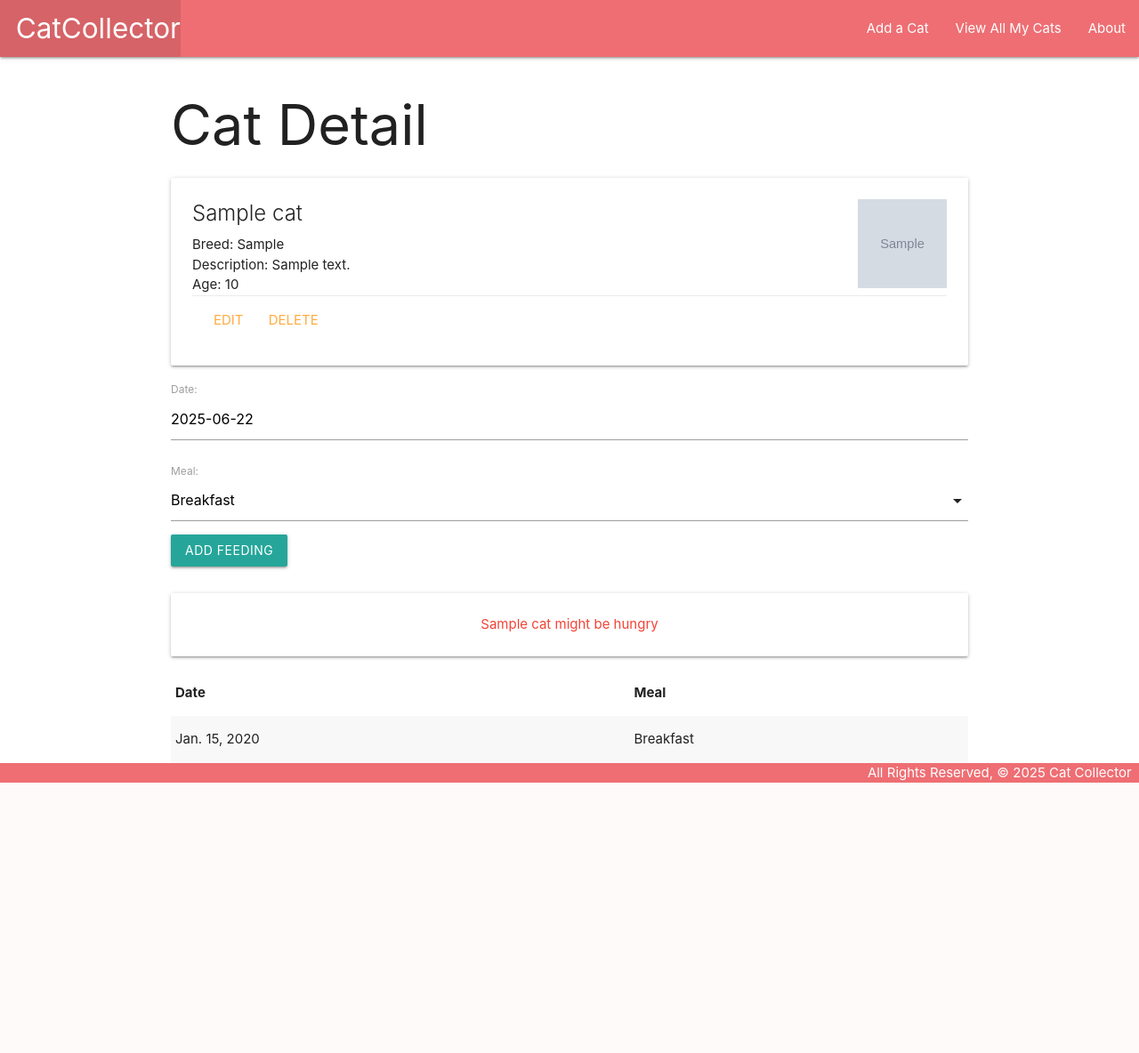
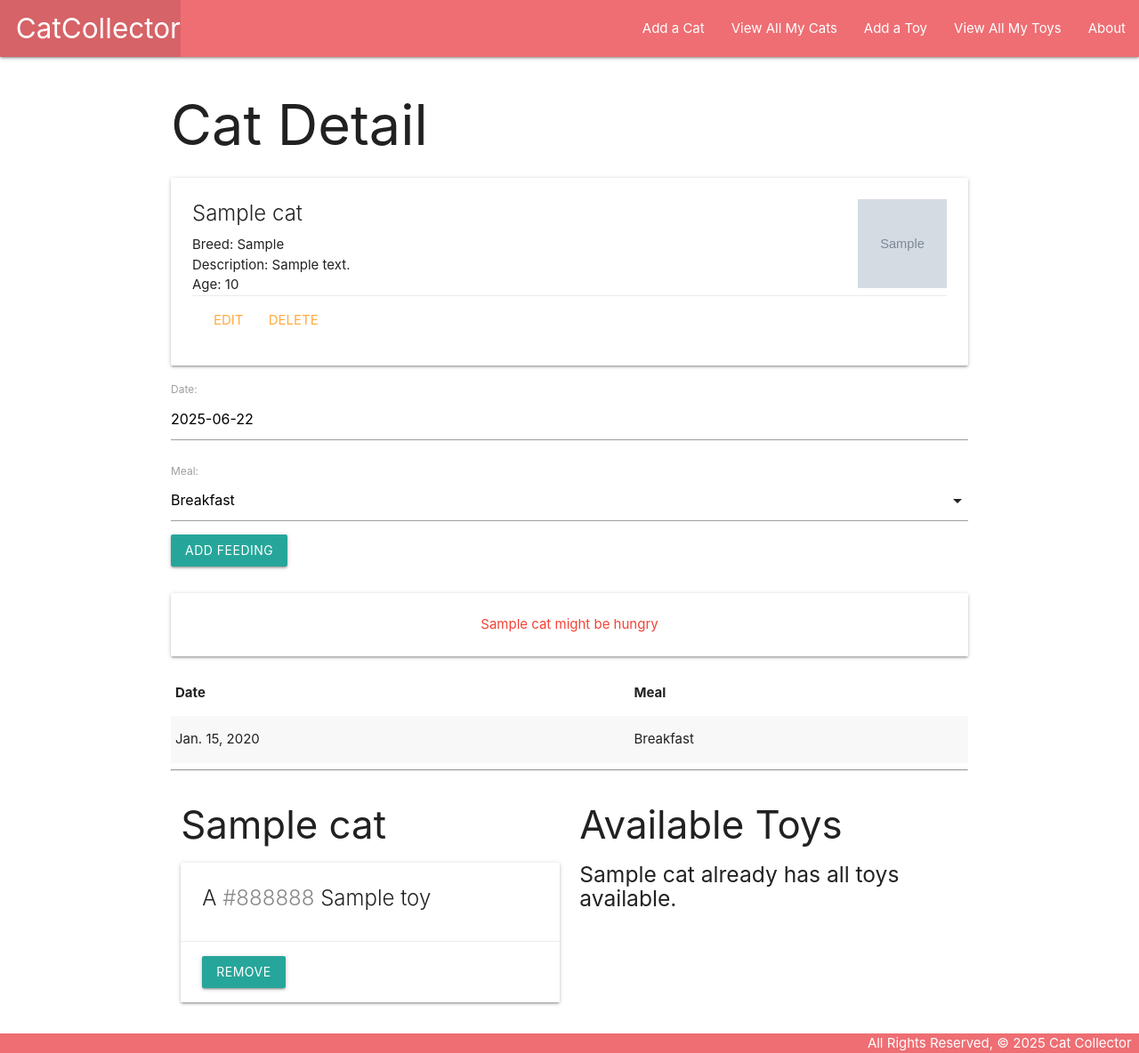
Before and after one commit to SEB-FT-05/catcollector, a Django app: page /cats/1/ in a window 1280 px wide. Shown: the whole page at 89% size. Before the commit the page ends 880 px from the top, so only its background shows below. Run offline with Django 5.2, Linux system fonts and the light colour scheme; tables that the repository leaves empty hold one stand-in row (values such as "Sample post"); grey boxes marked "Sample" are stand-in pictures.

Commit message:
Checkpoint MtoM

```diff
--- a/main_app/admin.py
+++ b/main_app/admin.py
@@ -1,6 +1,7 @@
 from django.contrib import admin
-from .models import Cat, Feeding
+from .models import Cat, Feeding, Toy
 
 # Register your models here.
 admin.site.register(Cat)
 admin.site.register(Feeding)
+admin.site.register(Toy)
--- a/main_app/models.py
+++ b/main_app/models.py
@@ -10,12 +10,23 @@ MEALS = (
   ('D', 'Dinner'),
 )
 
+class Toy(models.Model):
+  name = models.CharField(max_length=50)
+  color = models.CharField(max_length=20)
+
+  def __str__(self):
+    return self.name
+
+  def get_absolute_url(self):
+    return reverse('toys_detail', kwargs={'pk': self.id})
+
 class Cat(models.Model):
   name = models.CharField(max_length=100) # Text Box
   breed = models.CharField(max_length=100) # Text Box
   description = models.TextField(max_length=250) # Text Area
   age = models.IntegerField() # Int Field
   image = models.ImageField(upload_to='main_app/static/uploads', default="")
+  toys = models.ManyToManyField(Toy)
 
   def get_absolute_url(self):
     return reverse('detail', kwargs={'cat_id': self.id})
--- a/main_app/templates/base.html
+++ b/main_app/templates/base.html
@@ -23,6 +23,10 @@
         <ul class="right">
           <li><a href="{% url 'cats_create' %}">Add a Cat</a></li>
           <li><a href="{% url 'index' %}">View All My Cats</a></li>
+
+          <li><a href="{% url 'toys_create' %}">Add a Toy</a></li>
+          <li><a href="{% url 'toys_index' %}">View All My Toys</a></li>
+
           <li><a href="{% url 'about' %}">About</a></li>
         </ul>
       </div>
--- a/main_app/templates/cats/detail.html
+++ b/main_app/templates/cats/detail.html
@@ -68,6 +68,61 @@
     </table>
   </div>
 
+   <hr>
+
+  <div class="row">
+    <div class="col s6">
+      <h3>{{ cat.name }}</h3>
+
+      {% if cat.toys.count %}
+        {% for toy in cat.toys.all %}
+          <div class="card">
+            <div class="card-content">
+              <span class="card-title">
+                A
+                <span style="color: {{ toy.color }}"> {{ toy.color }} </span> {{ toy.name }}
+              </span>
+            </div>
+            <div class="card-action">
+              <form action="{% url 'unassoc_toy' cat.id toy.id %}" method="post">
+                {% csrf_token %}
+                <button type="submit" class="btn">Remove</button>
+              </form>
+            </div>
+          </div>
+        {% endfor %}
+      {% else %}
+          <h5>No Toys :(</h5>
+      {% endif %}
+
+    </div>
+
+    <div class="col s6">
+      <h3>Available Toys</h3>
+
+      {% if toys.count %}
+        {% for toy in toys.all %}
+        <div class="card">
+          <div class="card-content">
+            <span class="card-title">
+              A <span style="color: {{ toy.color }}">{{ toy.color }}</span> {{ toy.name }}
+            </span>
+          </div>
+
+          <div class="card-action">
+            <form action="{% url 'assoc_toy' cat.id toy.id %}" method="post">
+              {% csrf_token %}
+              <button type="submit" class="btn">Add</button>
+            </form>
+          </div>
+        </div>
+        {% endfor %}
+      {% else %}
+        <h5>{{ cat.name }} already has all toys available.</h5>
+      {% endif %}
+    </div>
+  </div>
+
 <script>
   let dateEl = document.getElementById('id_date');
   M.Datepicker.init(dateEl, {
--- a/main_app/urls.py
+++ b/main_app/urls.py
@@ -11,5 +11,14 @@ urlpatterns = [
   path('cats/create', views.CatCreate.as_view(), name='cats_create'),
   path('cats/<int:pk>/update', views.CatUpdate.as_view(), name='cats_update'),
   path('cats/<int:pk>/delete', views.CatDelete.as_view(), name='cats_delete'),
-  path('cats/<int:cat_id>/add_feeding/', views.add_feeding, name='add_feeding')
+  path('cats/<int:cat_id>/add_feeding/', views.add_feeding, name='add_feeding'),
+
+  path('toys/', views.ToyList.as_view(), name='toys_index'),
+  path('toys/<int:pk>/', views.ToyDetail.as_view(), name='toys_detail'),
+  path('toys/create/', views.ToyCreate.as_view(), name='toys_create'),
+  path('toys/<int:pk>/update/', views.ToyUpdate.as_view(), name='toys_update'),
+  path('toys/<int:pk>/delete/', views.ToyDelete.as_view(), name='toys_delete'),
+
+  path('cats/<int:cat_id>/assoc_toy/<int:toy_id>/', views.assoc_toy, name='assoc_toy'),
+  path('cats/<int:cat_id>/unassoc_toy/<int:toy_id>/', views.unassoc_toy, name='unassoc_toy'),
 ]
--- a/main_app/views.py
+++ b/main_app/views.py
@@ -1,7 +1,8 @@
 from django.shortcuts import render, redirect
 from django.http import HttpResponse
-from .models import Cat
+from .models import Cat, Toy
 from django.views.generic.edit import CreateView, UpdateView, DeleteView
+from django.views.generic import ListView, DetailView
 from .forms import FeedingForm
 
 # Create your views here.
@@ -50,9 +51,15 @@ def cats_index(request):
 def cats_detail(request, cat_id):
   cat = Cat.objects.get(id=cat_id)
   feeding_form = FeedingForm()
+
+  # Exclude those toys ids which exists in cat_toys join table with the current cat id.
+  # Remaining toys ids will be returned to toys_cat_doesnt_have.
+  toys_cat_doesnt_have = Toy.objects.exclude(id__in = cat.toys.all().values_list('id'))
+
   return render(request, 'cats/detail.html',
                 {'cat': cat,
-                'feeding_form': feeding_form
+                'feeding_form': feeding_form,
+                'toys': toys_cat_doesnt_have
                 })
 
 def add_feeding(request, cat_id):
@@ -62,3 +69,31 @@ def add_feeding(request, cat_id):
     new_feeding.cat_id = cat_id
     new_feeding.save()
   return redirect('detail', cat_id=cat_id)
+
+
+class ToyList(ListView):
+  model = Toy
+
+class ToyDetail(DetailView):
+  model = Toy
+
+class ToyCreate(CreateView):
+  model = Toy
+  fields = '__all__'
+
+class ToyUpdate(UpdateView):
+  model = Toy
+  fields = ['name', 'color']
+
+class ToyDelete(DeleteView):
+  model = Toy
+  success_url = '/toys/'
+
+
+def assoc_toy(request, cat_id, toy_id):
+  Cat.objects.get(id=cat_id).toys.add(toy_id)
+  return redirect('detail', cat_id = cat_id)
+
+def unassoc_toy(request, cat_id, toy_id):
+  Cat.objects.get(id=cat_id).toys.remove(toy_id)
+  return redirect('detail', cat_id = cat_id)
```
Also changed, not shown: main_app/templates/main_app/toy_confirm_delete.html (added, +13 -0 lines), main_app/templates/main_app/toy_detail.html (added, +22 -0 lines), main_app/templates/main_app/toy_form.html (added, +15 -0 lines), main_app/templates/main_app/toy_list.html (added, +17 -0 lines), main_app/migrations/0004_toy.py (added), main_app/migrations/0005_cat_toys.py (added).
